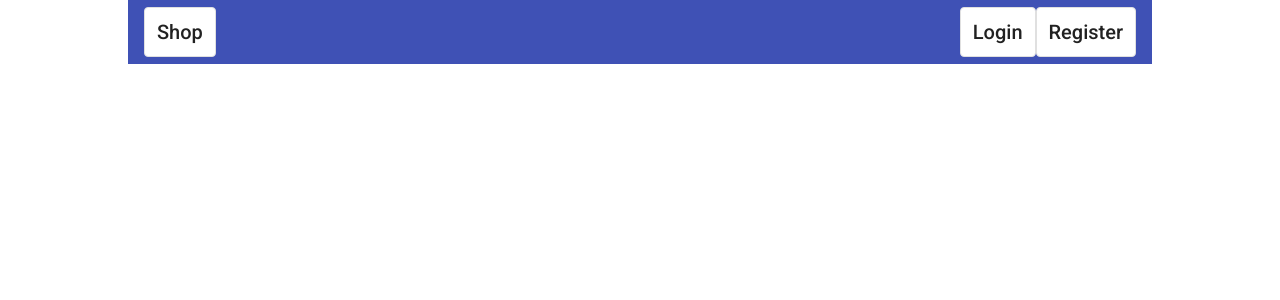
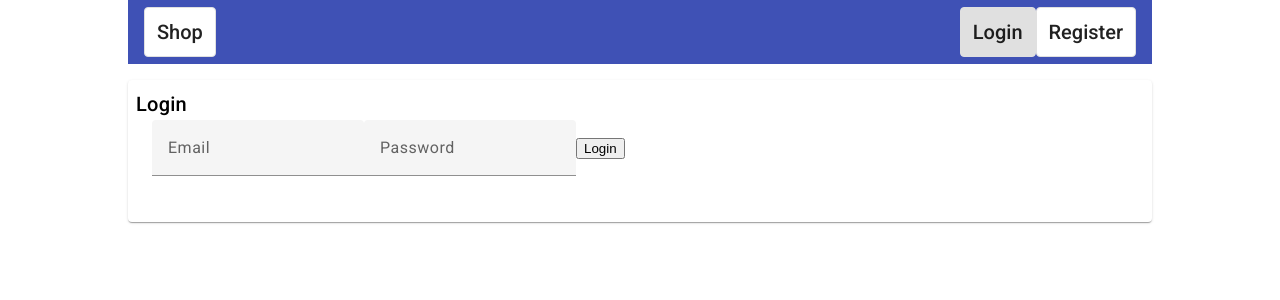
Before and after one commit to HaidaDaniel/myApp, an Angular app: page /login in a window 1280 px wide. Before the commit this address led to /. Shown: the top 300 px of the page. Built offline with nearby package versions, Linux system fonts and the light colour scheme.

Commit message:
add sample of login page

```diff
--- a/src/app/app-routing.module.ts
+++ b/src/app/app-routing.module.ts
@@ -1,11 +1,11 @@
 import { NgModule } from '@angular/core';
 import { RouterModule, Routes } from '@angular/router';
 import { ProductListComponent } from './components/product-list/product-list.component';
-
+import { LoginComponent } from './components/login/login.component';
 const routes: Routes = [
   { path: '', redirectTo: '/shop', pathMatch: 'full' },
   { path: 'shop', component: ProductListComponent },
-  // { path: 'login', component: LoginComponent },
+  { path: 'login', component: LoginComponent },
   // { path: 'register', component: RegisterComponent },
 ];
 
--- a/src/app/app.module.ts
+++ b/src/app/app.module.ts
@@ -9,6 +9,7 @@ import { AppComponent } from './app.component';
 import { ProductComponent } from './components/product/product.component';
 import { ProductListComponent } from './components/product-list/product-list.component';
 import { HeaderComponent } from './components/header/header.component';
+import { LoginComponent } from './components/login/login.component';
 
 @NgModule({
   declarations: [
@@ -16,6 +17,7 @@ import { HeaderComponent } from './components/header/header.component';
     ProductComponent,
     ProductListComponent,
     HeaderComponent,
+    LoginComponent,
   ],
   imports: [
     BrowserModule,
--- a/src/app/components/header/header.component.html
+++ b/src/app/components/header/header.component.html
@@ -1,10 +1,11 @@
-<mat-toolbar color="primary">
-    <mat-button-toggle [value]="'shop'">Shop</mat-button-toggle>
-
+<mat-toolbar color="primary" class="header">
+    <mat-button-toggle [value]="'shop'" routerLink="/shop"
+        routerLinkActive="mat-button-toggle-checked">Shop</mat-button-toggle>
 
     <span class="example-spacer"></span>
-    <mat-button-toggle [value]="'login'">Login</mat-button-toggle>
-    <mat-button-toggle [value]="'register'">Register</mat-button-toggle>
 
-
+    <mat-button-toggle [value]="'login'" routerLink="/login"
+        routerLinkActive="mat-button-toggle-checked">Login</mat-button-toggle>
+    <mat-button-toggle [value]="'register'" routerLink="/register"
+        routerLinkActive="mat-button-toggle-checked">Register</mat-button-toggle>
 </mat-toolbar>
--- a/src/app/components/header/header.component.scss
+++ b/src/app/components/header/header.component.scss
@@ -1,7 +1,13 @@
+.header {
+  margin-bottom: 1rem;
+}
 .example-spacer {
   flex: 1;
 }
+
 .mat-button-toggle-checked {
-  border: 2px solid white;
-  color: white;
+  /* Ваши стили для активной кнопки */
+  background-color: #007bff; /* Пример: синий фон */
+  color: #fff; /* Пример: белый текст */
+  /* Другие стили */
 }
--- /dev/null
+++ b/src/app/components/login/login.component.html
@@ -0,0 +1,19 @@
+<mat-card class="login">
+    <mat-card-title>Login</mat-card-title>
+    <mat-card-content>
+        <form [formGroup]="loginForm" (ngSubmit)="onSubmit()">
+            <mat-form-field>
+                <input matInput placeholder="Email" formControlName="email" required>
+                <mat-error *ngIf="loginForm.get('email')?.hasError('required')">Email is required</mat-error>
+                <mat-error *ngIf="loginForm.get('email')?.hasError('email')">Invalid email</mat-error>
+            </mat-form-field>
+
+            <mat-form-field>
+                <input matInput type="password" placeholder="Password" formControlName="password" required>
+                <mat-error *ngIf="loginForm.get('password')?.hasError('required')">Password is required</mat-error>
+            </mat-form-field>
+
+            <button mat-raised-button color="primary" type="submit">Login</button>
+        </form>
+    </mat-card-content>
+</mat-card>
--- /dev/null
+++ b/src/app/components/login/login.component.scss
@@ -0,0 +1,3 @@
+.login {
+  padding: 0.5rem;
+}
--- /dev/null
+++ b/src/app/components/login/login.component.ts
@@ -0,0 +1,25 @@
+import { Component } from '@angular/core';
+import { FormBuilder, FormGroup, Validators } from '@angular/forms';
+
+@Component({
+  selector: 'app-login',
+  templateUrl: './login.component.html',
+  styleUrls: ['./login.component.scss'],
+})
+export class LoginComponent {
+  loginForm: FormGroup;
+
+  constructor(private fb: FormBuilder) {
+    this.loginForm = this.fb.group({
+      email: ['', [Validators.required, Validators.email]],
+      password: ['', [Validators.required]],
+    });
+  }
+
+  onSubmit() {
+    if (this.loginForm.valid) {
+      console.log(this.loginForm);
+      console.log('Form submitted:', this.loginForm.value);
+    }
+  }
+}
--- a/src/app/components/product-list/product-list.component.scss
+++ b/src/app/components/product-list/product-list.component.scss
@@ -1,3 +1,5 @@
+@import "../../../styles.scss";
+
 .product-list {
   display: flex;
   width: 100%;
@@ -6,14 +8,30 @@
   flex-direction: row;
   align-items: center;
 }
+$margin: 0.4rem;
+
 .product-item {
-  width: calc(
-    25% - 0.6rem
-  ); /* 25% для 4 товаров в ширину и -0.6rem для учета отступов */
-  margin: 0.3rem;
-  display: inline-block; /* Отображение товаров в ряд */
+  margin: $margin;
+  height: 48.5rem;
+  width: calc(20% - #{$margin * 2});
 
-  @media (max-width: 768px) {
-    width: calc(50% - 0.6rem);
+  @media #{$xl} {
+    width: calc(25% - #{$margin * 2});
+    height: 41rem;
+  }
+
+  @media #{$lg} {
+    width: calc(33.33% - #{$margin * 2});
+    height: 41rem;
+  }
+
+  @media #{$md} {
+    width: calc(50% - #{$margin * 2});
+    height: 50rem;
+  }
+
+  @media #{$sm} {
+    width: calc(100% - #{$margin * 2});
+    height: 60rem;
   }
 }
--- a/src/app/components/product/product.component.html
+++ b/src/app/components/product/product.component.html
@@ -1,4 +1,3 @@
-<div class="product-item" data-testid="product-item">
 <mat-card class="card-styled">
     <div class="product-image-box">
         <img class="product-image" [src]="product.image" alt="{{ product.title }}" />
@@ -18,4 +17,3 @@
         </a>
     </div>
 </mat-card>
-</div>
--- a/src/app/material/material.module.ts
+++ b/src/app/material/material.module.ts
@@ -2,11 +2,17 @@ import { NgModule } from '@angular/core';
 import { MatCardModule } from '@angular/material/card';
 import { MatToolbarModule } from '@angular/material/toolbar';
 import { MatButtonToggleModule } from '@angular/material/button-toggle';
+import { ReactiveFormsModule } from '@angular/forms';
+import { MatInputModule } from '@angular/material/input';
+import { MatFormFieldModule } from '@angular/material/form-field';
 
 const MaterialComponents = [
   MatCardModule,
   MatToolbarModule,
   MatButtonToggleModule,
+  ReactiveFormsModule,
+  MatInputModule,
+  MatFormFieldModule,
 ];
 
 @NgModule({
--- a/src/styles.scss
+++ b/src/styles.scss
@@ -9,3 +9,8 @@ body {
   width: 80%;
   font-family: Roboto, "Helvetica Neue", sans-serif;
 }
+$sm: "(max-width: 576px)";
+$md: "(max-width: 768px) and (min-width: 576px)";
+$lg: "(max-width: 992px) and (min-width: 768px)";
+$xl: "(max-width: 1200px) and (min-width: 992px)";
+$xxl: "(max-width: 1400px) and (min-width: 1200px)";
```
Also changed, not shown: 1 other file (tests, documents, lock files or other folders). Lines whose indentation alone changed are shown as unchanged.
